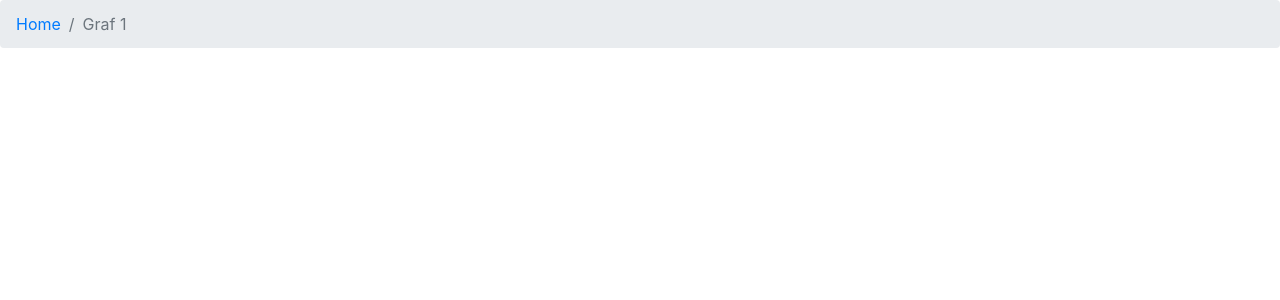
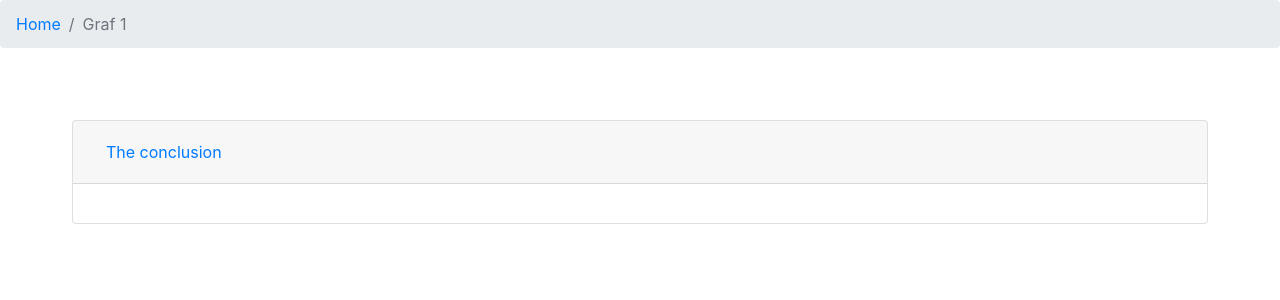
Before and after one commit to steven-passynkov/Grade-8-project, a Next.js app: page /Grafs/1 in a window 1280 px wide. Shown: the top 300 px of the page. Built offline with nearby package versions, Linux system fonts and the light colour scheme.

Commit message:
Added features to the [graf].js

```diff
--- a/graf_data.json
+++ b/graf_data.json
@@ -3,12 +3,14 @@
     "grafName":"one",
     "description": "Graf One",
     "id":1,
-    "src":"/Grafs/one"
+    "src":"/Grafs/one",
+    "conclusion":"The conclusion"
   },
   {
     "grafName":"two",
     "description": "Graf Two",
     "id":2,
-    "src":"/Grafs/two"
+    "src":"/Grafs/two",
+    "conclusion":"The conclusion"
   }
 ]
--- a/pages/Grafs/[graf].js
+++ b/pages/Grafs/[graf].js
@@ -1,10 +1,22 @@
 import Link from "next/link";
 import Breadcrumb from "react-bootstrap/Breadcrumb";
-import { useRouter } from 'next/router';
+import styles from "../../styles/Home.module.css";
+import { useRouter } from "next/router";
+import grafdata from "../../graf_data.json";
+import { useEffect, useState } from "react";
+import { Card } from "react-bootstrap";
+import { Accordion } from "react-bootstrap";
+import { Button } from "react-bootstrap";
 
 export default function Graf() {
-  const router = useRouter()
-  const { graf } = router.query
+  const router = useRouter();
+  const { graf } = router.query;
+  const [grafData, setGrafData] = useState(null);
+
+  useEffect(() => {
+    const data = grafdata.find((el) => el.grafName == graf);
+    setGrafData(data);
+  }, [graf]);
 
   return (
     <div>
@@ -15,6 +27,22 @@ export default function Graf() {
 
         <Breadcrumb.Item active>Graf {graf}</Breadcrumb.Item>
       </Breadcrumb>
+
+      <div className={styles.card}>
+        <Accordion defaultActiveKey="0">
+          <Card>
+            <Card.Header>
+              <Accordion.Toggle as={Button} variant="link" eventKey="0">
+                The conclusion
+              </Accordion.Toggle>
+            </Card.Header>
+            <Accordion.Collapse eventKey="0">
+              <Card.Body>{grafData && grafData.conclusion}</Card.Body>
+            </Accordion.Collapse>
+          </Card>
+        </Accordion>
+      </div>
+
     </div>
   );
 }
--- a/styles/Home.module.css
+++ b/styles/Home.module.css
@@ -83,7 +83,7 @@
 }
 
 .card {
-  margin: 1rem;
+  margin: 3rem;
   padding: 1.5rem;
   flex-basis: calc(50% - 2rem);
   text-align: left;
```
